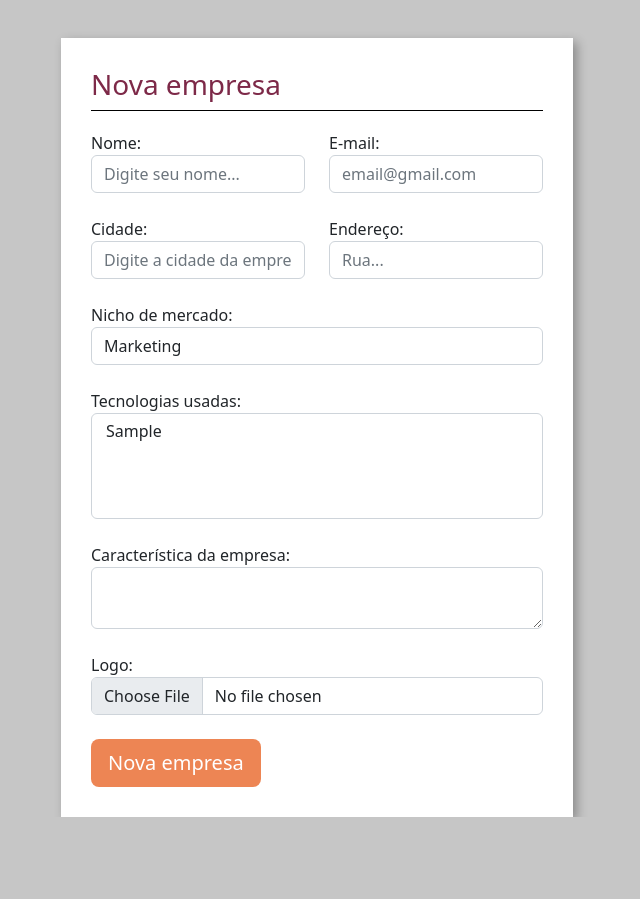
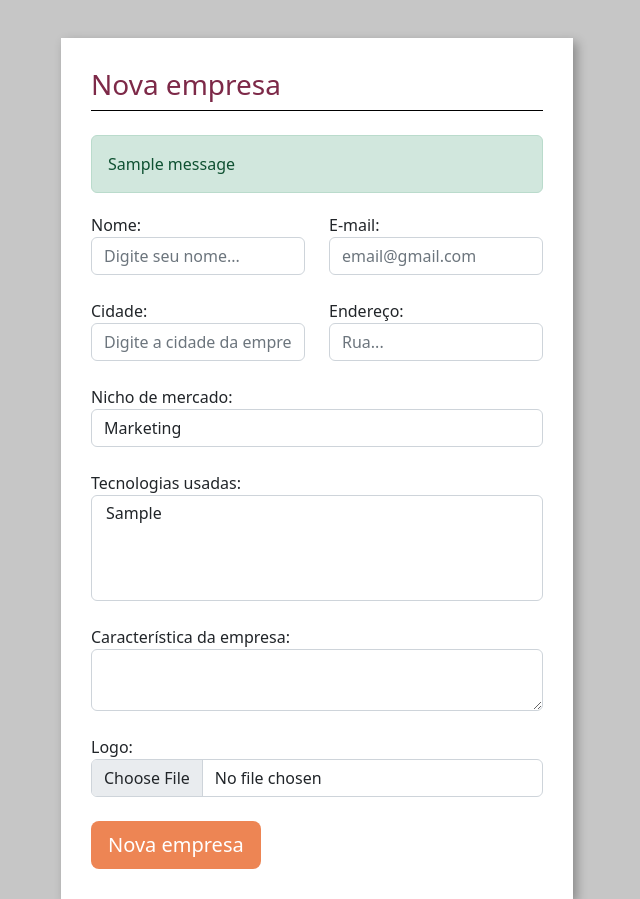
Before and after one commit to aguiardafa/gerenciar-processos-seletivos, a Django app: page /home/nova_empresa/ in a window 1280 px wide. Shown: the part 56-955 px from the top of the page, without its empty margins (323-963 px from the left). Before the commit the page ends 873 px from the top, so only its background shows below. Run offline with Django 4.2, Linux system fonts and the light colour scheme; tables that the repository leaves empty hold one stand-in row (values such as "Sample post"); one stand-in notice (Sample message) is shown.

Commit message:
feat(gerenc_empresa): implementa exibição de mensagens padronizadas de alert

```diff
--- a/empresa/templates/nova_empresa.html
+++ b/empresa/templates/nova_empresa.html
@@ -6,7 +6,10 @@
     <div class="header">
       <h3 class="titulo">Nova empresa</h3>
     </div>
-
+    {% if messages %} {% for message in messages %}
+    <br />
+    <section class="alert {{message.tags}}">{{message}}</section>
+    {% endfor %} {% endif %}
     <div class="body-box">
       <form
         action="{% url 'nova_empresa' %}"
--- a/empresa/views.py
+++ b/empresa/views.py
@@ -1,3 +1,5 @@
+from django.contrib import messages
+from django.contrib.messages import constants
 from django.shortcuts import render, redirect
 from django.http import HttpResponse
 from .models import Tecnologias, Empresa
@@ -16,14 +18,20 @@ def nova_empresa(request):
         caracteristicas = request.POST.get('caracteristicas')
         tecnologias = request.POST.getlist('tecnologias')
         logo = request.FILES.get('logo')
-        # validações dos campos
+
         if (len(nome.strip()) == 0 or len(email.strip()) == 0 or len(cidade.strip()) == 0 or len(endereco.strip()) == 0 or len(nicho.strip()) == 0 or len(caracteristicas.strip()) == 0 or (not logo)):
+            messages.add_message(request, constants.ERROR,
+                                 'Preencha todos os campos')
             return redirect('/home/nova_empresa')
 
         if logo.size > 100_000_000:
+            messages.add_message(request, constants.ERROR,
+                                 'A logo da empresa deve ter menos de 10MB')
             return redirect('/home/nova_empresa')
 
         if nicho not in [i[0] for i in Empresa.choices_nicho_mercado]:
+            messages.add_message(request, constants.ERROR,
+                                 'Nicho de mercado inválido')
             return redirect('/home/nova_empresa')
 
         empresa = Empresa(logo=logo,
@@ -36,4 +44,6 @@ def nova_empresa(request):
         empresa.save()
         empresa.tecnologias.add(*tecnologias)
         empresa.save()
+        messages.add_message(request, constants.SUCCESS,
+                             'Empresa cadastrada com sucesso')
         return redirect('/home/empresas')
```
Also changed, not shown: seletive/settings.py (+11 -0 lines).
